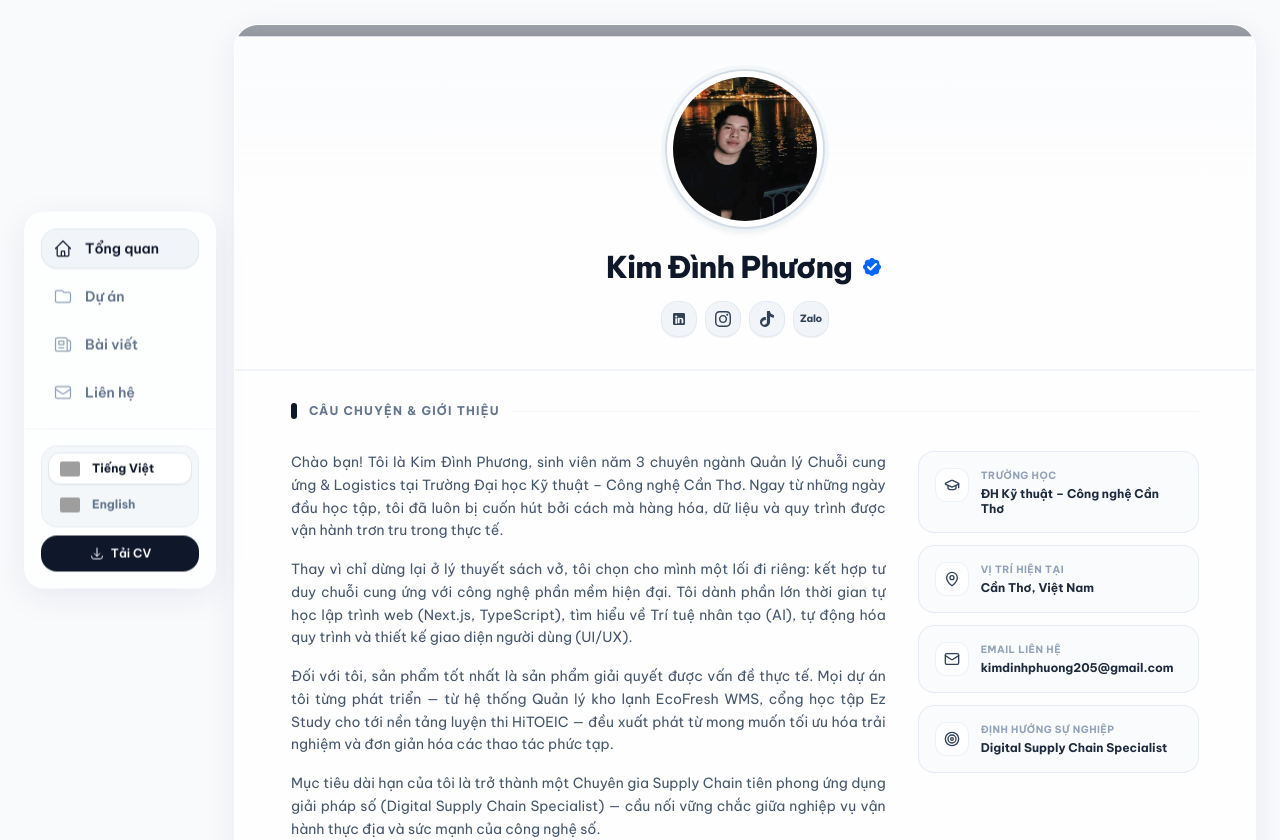
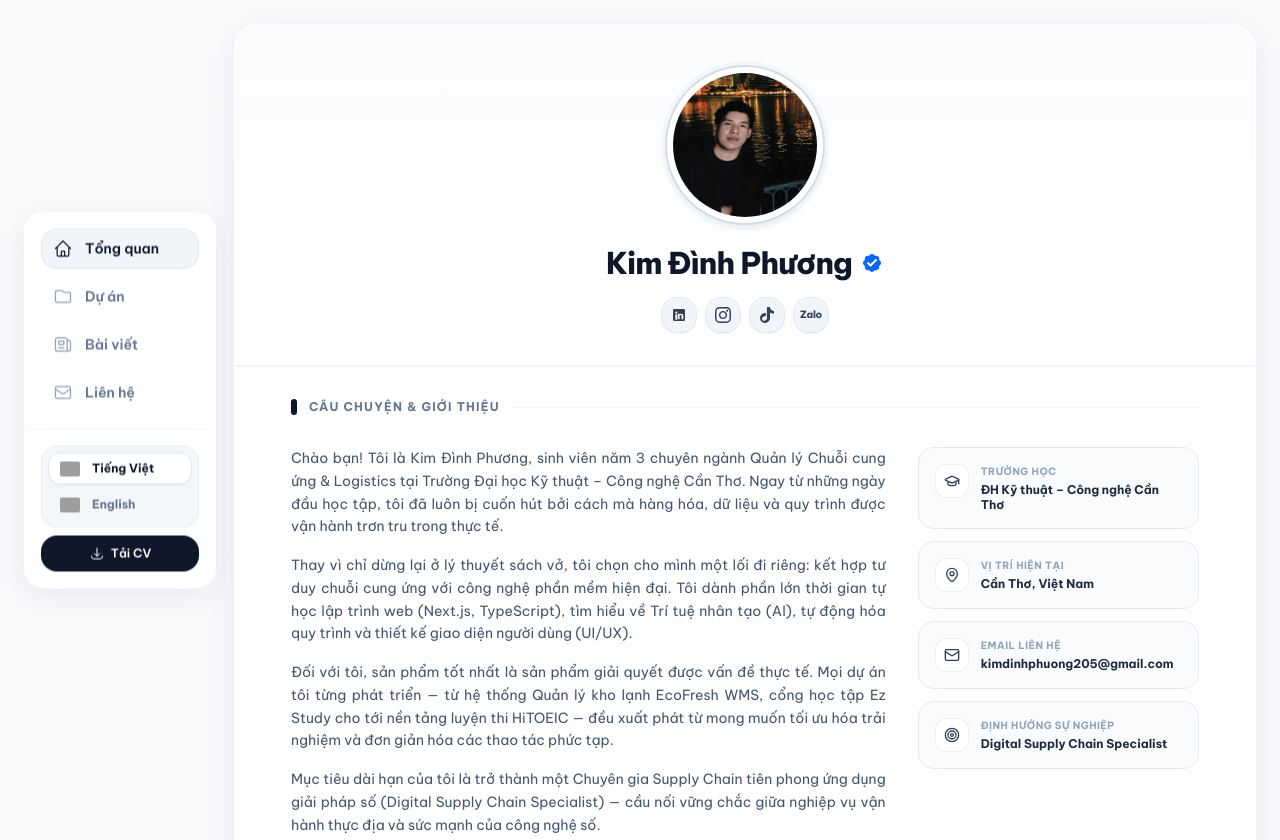
Before and after one commit to dinhphuong25/portfolio1, a Next.js app: page / in a window 1280 px wide. Shown: the top 840 px of the page. Built offline with nearby package versions, Linux system fonts and the light colour scheme; grey boxes are pictures that could not be loaded.

Commit message:
fix: remove top gray strip and restore clean light Header layout

```diff
--- a/src/components/ProfileHeader.tsx
+++ b/src/components/ProfileHeader.tsx
@@ -11,14 +11,11 @@ interface ProfileHeaderProps {
 
 export default function ProfileHeader({ onMessage: _onMessage }: ProfileHeaderProps) {
     return (
-        <section className="relative overflow-hidden pb-8 border-b border-slate-100 dark:border-slate-800/80">
-            {/* Top Cover Border Line / Minimal Cover Accent */}
-            <div className="w-full h-3 bg-slate-900 dark:bg-slate-100 border-b border-slate-200/80 dark:border-slate-800" />
-
+        <section className="relative overflow-hidden pt-10 pb-8 px-4 sm:px-8 border-b border-slate-100 dark:border-slate-800/80">
             {/* Ambient background decoration */}
             <div className="absolute inset-0 bg-gradient-to-b from-slate-50/60 via-transparent to-transparent dark:from-slate-900/30 pointer-events-none" />
 
-            <div className="max-w-2xl mx-auto flex flex-col items-center text-center relative z-10 pt-8 px-4 sm:px-8">
+            <div className="max-w-2xl mx-auto flex flex-col items-center text-center relative z-10">
                 {/* Avatar with Elegant Double Ring & Shadow Border */}
                 <motion.div
                     initial={{ opacity: 0, scale: 0.95 }}
```
